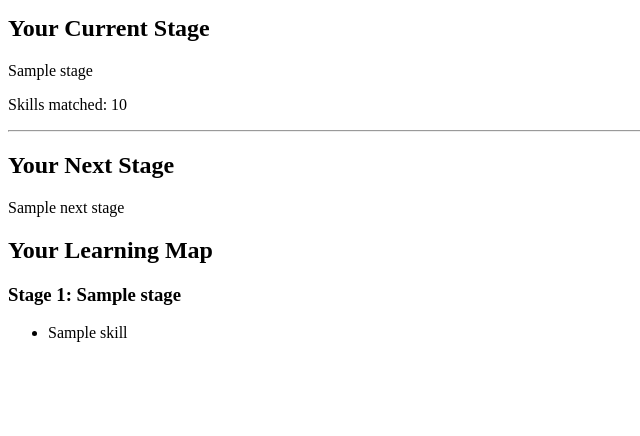
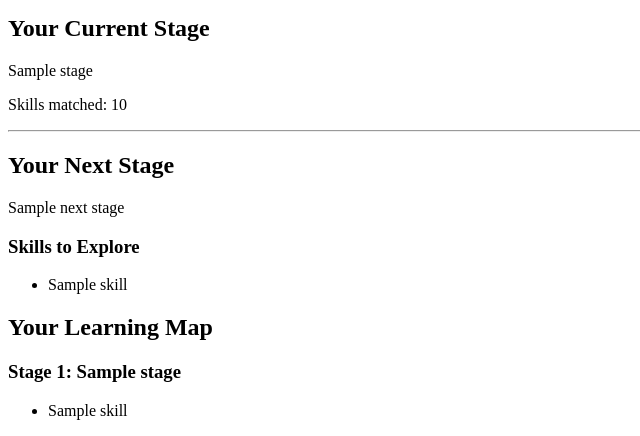
Before and after one commit to yelzz-hub/learning-gps, a Flask app: template templates/result.html in a window 1280 px wide. Shown: the part 492-928 px from the top of the page, without its empty margins (0-640 px from the left). Before the commit the page ends 834 px from the top, so only its background shows below. Run offline with Flask 3, Linux system fonts and the light colour scheme; the template is opened without the code that fills it: most values are stand-ins (such as "Sample title", 1, 10 or a date in 2020).

Commit message:
Add next stage skills display

```diff
--- a/templates/result.html
+++ b/templates/result.html
@@ -61,6 +61,19 @@
         {{ next_stage["name"] }}
     </p>
 
+    <h3>Skills to Explore</h3>
+    {% if next_stage["skills"] %}
+
+        <ul>
+            {% for skill in next_stage["skills"] %}
+                <li>{{ skill }}</li>
+            {% endfor %}
+        </ul>
+
+    {% else %}
+        <p>No skills available for this stage.</p>
+    {% endif %}
+
     <h2>Your Learning Map</h2>
 
     {% for stage in learning_map["stages"] %}
```
